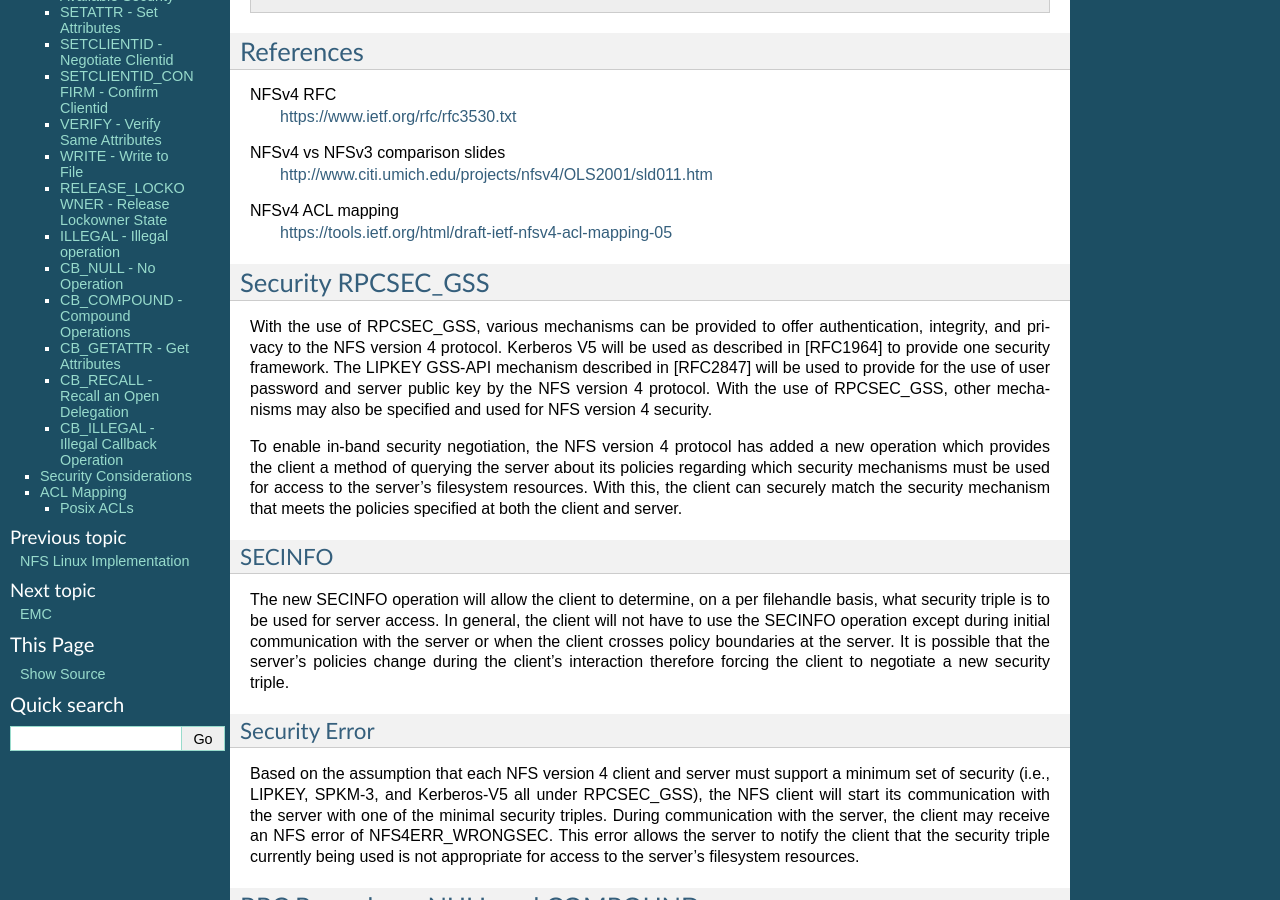
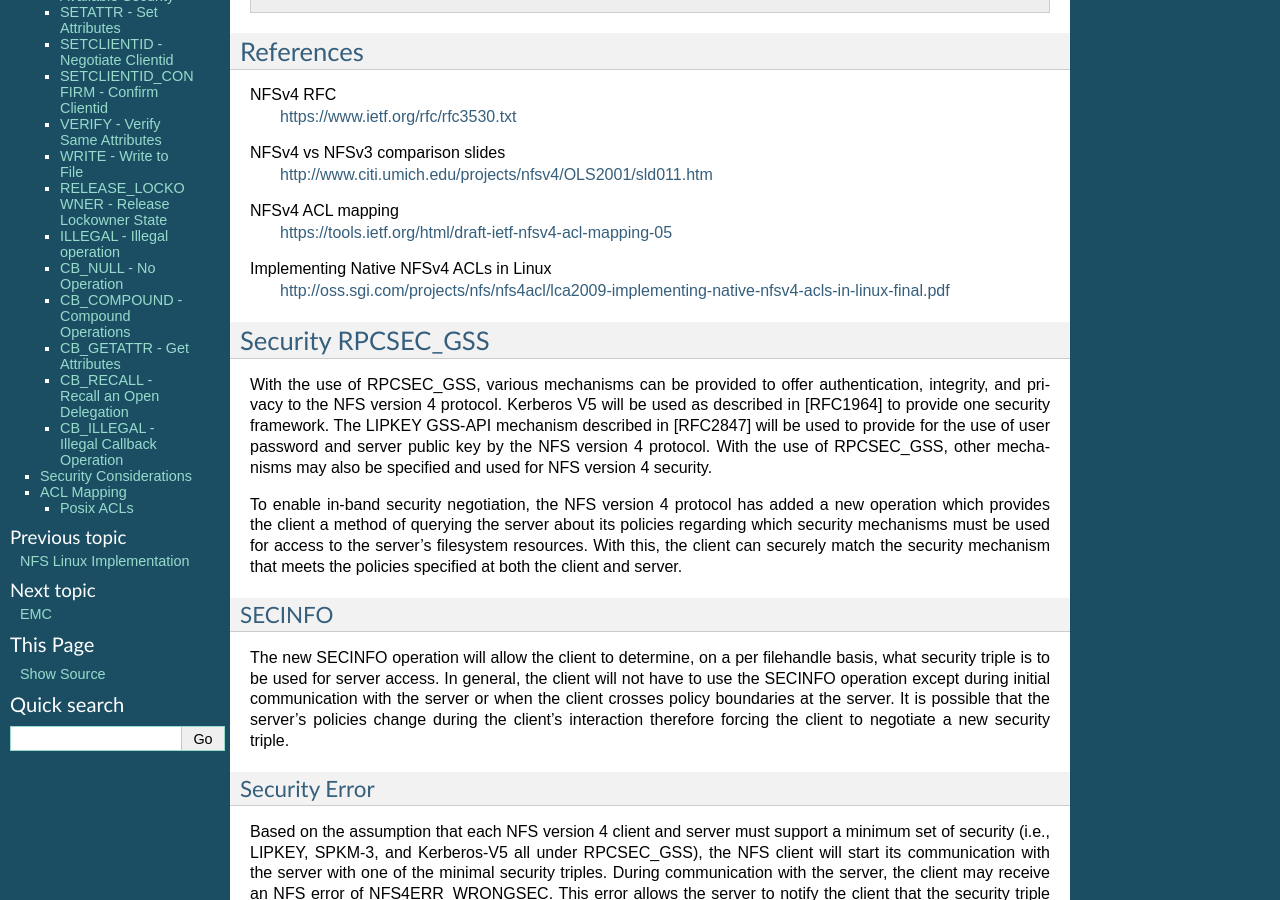
Before and after one commit to bhargavakumark/Notes, a Sphinx documentation site: the page built from source/filestore/nfs/nfsv4.rst, in a window 1280 px wide and 900 px high, scrolled down 2198 px. Built offline with Sphinx 7.4.7, drawn with Linux system fonts in a browser that asks for light colours.

Commit message:
Adding reference to NFS ACLs

```diff
--- a/source/filestore/nfs/nfsv4.rst
+++ b/source/filestore/nfs/nfsv4.rst
@@ -14,6 +14,9 @@ NFSv4 vs NFSv3 comparison slides
 
 NFSv4 ACL mapping
 	https://tools.ietf.org/html/draft-ietf-nfsv4-acl-mapping-05
+
+Implementing Native NFSv4 ACLs in Linux
+        http://oss.sgi.com/projects/nfs/nfs4acl/lca2009-implementing-native-nfsv4-acls-in-linux-final.pdf
 
 
 Security RPCSEC_GSS
```
